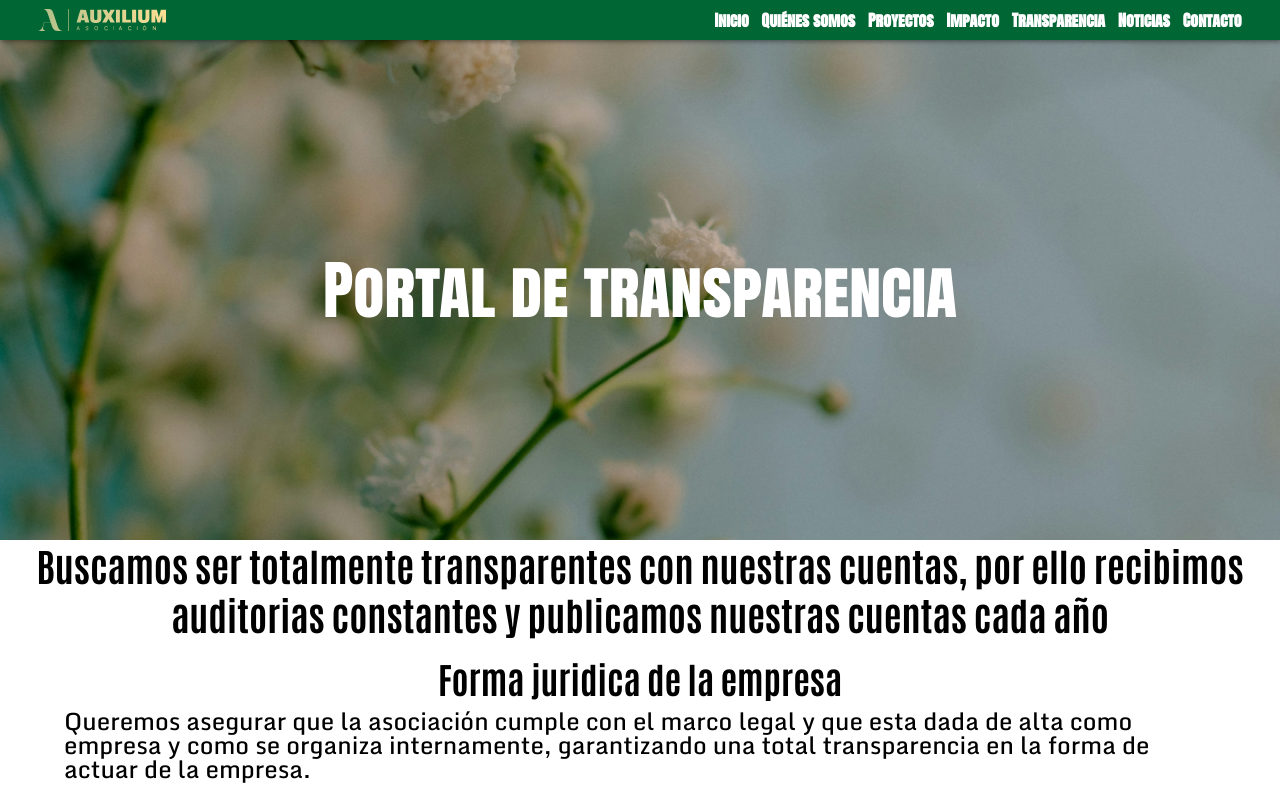
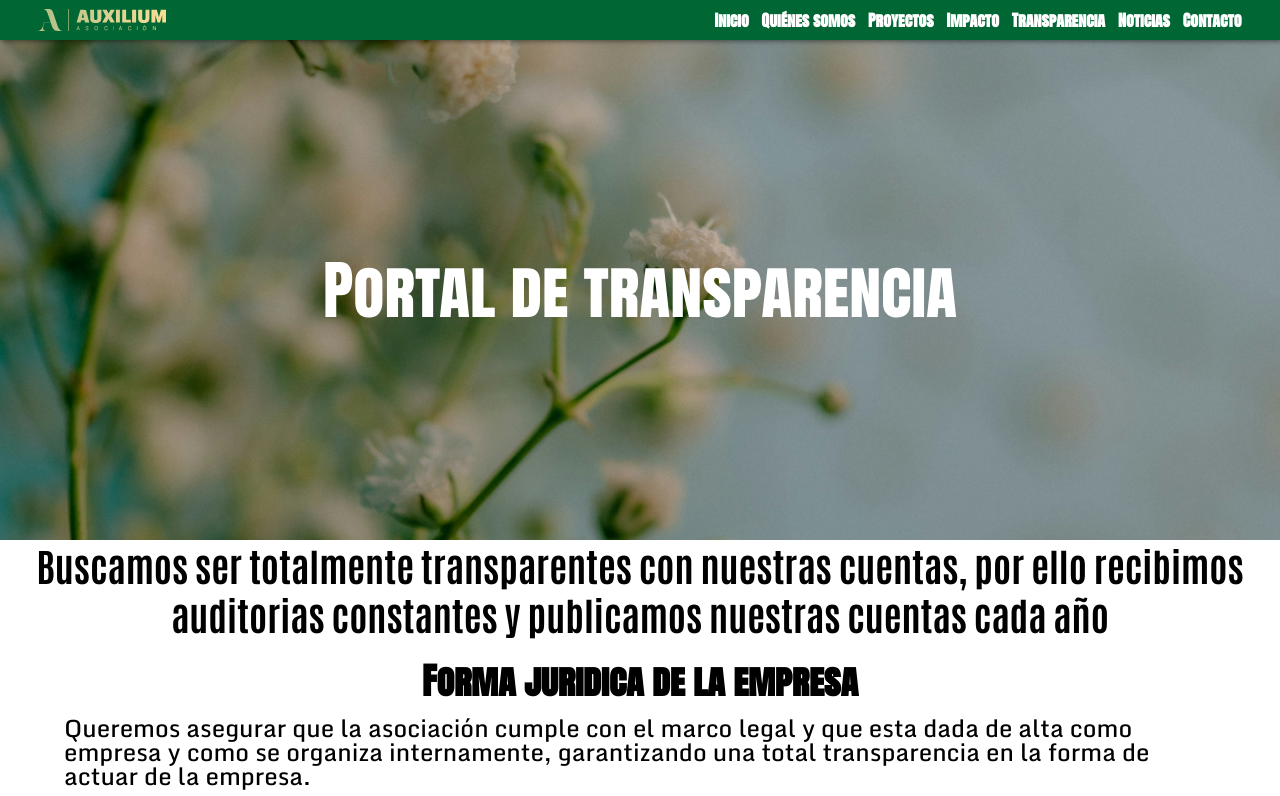
Before and after one commit to Tenvid/AuxiliumFundacionWeb, a React (Vite) app in the folder AuxilliumWeb/frontend/auxilium-web/: page /transparency in a window 1280 px wide. Shown: the top 796 px of the page. Built offline with nearby package versions, Linux system fonts and the light colour scheme.

Commit message:
style(transparency_page): change font to titles

```diff
--- a/AuxilliumWeb/frontend/auxilium-web/src/pages/transparency-page/TransparencyPage.jsx
+++ b/AuxilliumWeb/frontend/auxilium-web/src/pages/transparency-page/TransparencyPage.jsx
@@ -27,6 +27,7 @@ export default function TransparencyPage() {
           garantizando una total transparencia en la forma de actuar de la
           empresa.
         </p>
+        {/*TODO: Fill with correct data*/}
         <UnorderedList
           elementList={[
             'Domicilio fiscal: Calle Gloria 79 2B 30150 Murcia.',
--- a/AuxilliumWeb/frontend/auxilium-web/src/pages/transparency-page/TransparencyPage.module.css
+++ b/AuxilliumWeb/frontend/auxilium-web/src/pages/transparency-page/TransparencyPage.module.css
@@ -20,7 +20,7 @@ li a {
 }
 
 .transparencyTitle {
-  font-family: Antonio;
+  font-family: AntonSC;
   font-size: clamp(1.5rem, 3vw, 2.25rem);
   margin-top: 1vh;
   text-align: center;
```
